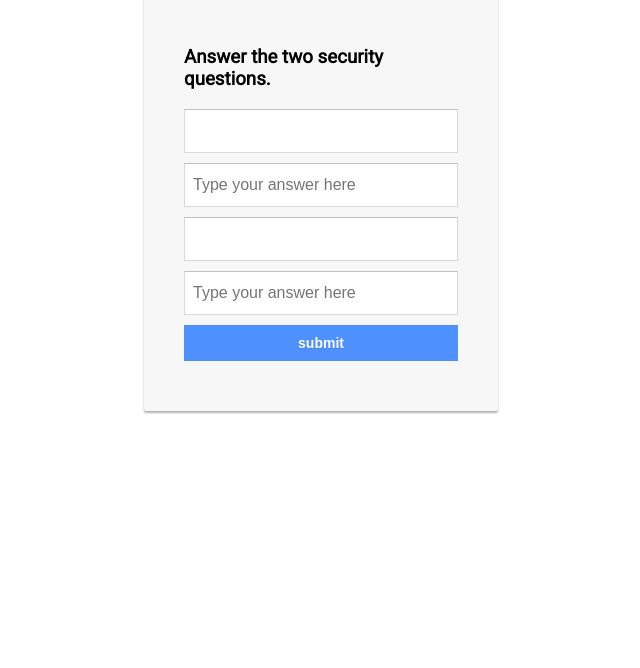
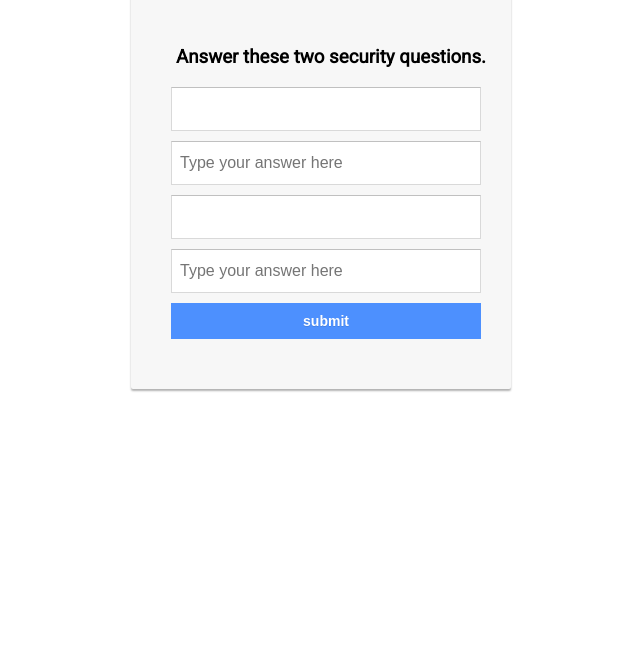
Before and after one commit to ajimal1992/smart-alarm, a website: page site/reset_qn.html in a window 1280 px wide. Shown: the part 132-800 px from the top of the page, without its empty margins (319-959 px from the left). Drawn offline with Linux system fonts and the light colour scheme; no server answers.

Commit message:
Extended reset_qn question bar length.

```diff
--- a/package.json
+++ b/package.json
@@ -15,12 +15,12 @@
     "dialog": "^0.3.1",
     "express": "^4.16.2",
     "express-session": "^1.15.6",
-    "firebase-admin": "^5.4.3",
+    "firebase-admin": "^5.5.1",
     "helmet": "^3.9.0",
     "ip": "^1.1.5",
     "log4js": "^2.3.10",
+    "moment": "^2.19.2",
     "mysql": "^2.15.0",
-    "moment": "^2.19.1",
     "notp": "^2.0.3",
     "password-validator": "^4.0.0",
     "plivo": "^0.4.1",
--- a/site/css/login.css
+++ b/site/css/login.css
@@ -11,7 +11,7 @@ body {
 
 .login-card {
   padding: 40px;
-  width: 274px;
+  width: 300px;
   background-color: #F7F7F7;
   margin: 0 auto 10px;
   border-radius: 2px;
@@ -31,12 +31,19 @@ body {
   font-size: 2.3em;
 }
 
+.login-card h3{
+  text-align: center;
+  width: 320px;
+}
+
 .login-card input[type=submit] {
   width: 100%;
   display: block;
   margin-bottom: 10px;
   position: relative;
 }
+
+
 
 .login-card input[type=text], input[type=password] {
   height: 44px;
--- a/site/reset_qn.html
+++ b/site/reset_qn.html
@@ -11,14 +11,14 @@
 	<div class="login-card">
 		<h1>Password Reset</h1><br>
 		<form action="/reset_qn" method="post"> <!--TODO: Secure login-->
-			<h3>Answer the two security questions.</h3>
+			<h3>Answer these two security questions.</h3>
 			<!--<h4>What is your primary school's name?</h4>-->
-			<input id="sq1" disabled type="text" name="question[sq1]" style="font-weight: bold;">
-			<input id="q1" type="text" name="reset[q1]" placeholder="Type your answer here" required>
+			<input id="sq1" disabled type="text" name="question[sq1]" style="font-weight: bold; width:310px">
+			<input id="q1" type="text" name="reset[q1]" style="width:310px" placeholder="Type your answer here" required>
 			<!--<h4>What is your secondary school's name?</h4>-->
-			<input id="sq2" disabled type="text" name="question[sq2]" style="font-weight: bold;">
-			<input id="q2" type="text" name="reset[q2]" placeholder="Type your answer here" required>
-			<input type="submit" name="submit" class="login login-submit" value="submit">
+			<input id="sq2" disabled type="text" name="question[sq2]" style="font-weight: bold; width:310px">
+			<input id="q2" type="text" name="reset[q2]" style="width:310px" placeholder="Type your answer here" required>
+			<input type="submit" name="submit" style="width:310px" class="login login-submit" value="submit">
 		</form>
 	</div>
 
```
Also changed, not shown: 3 other files.
